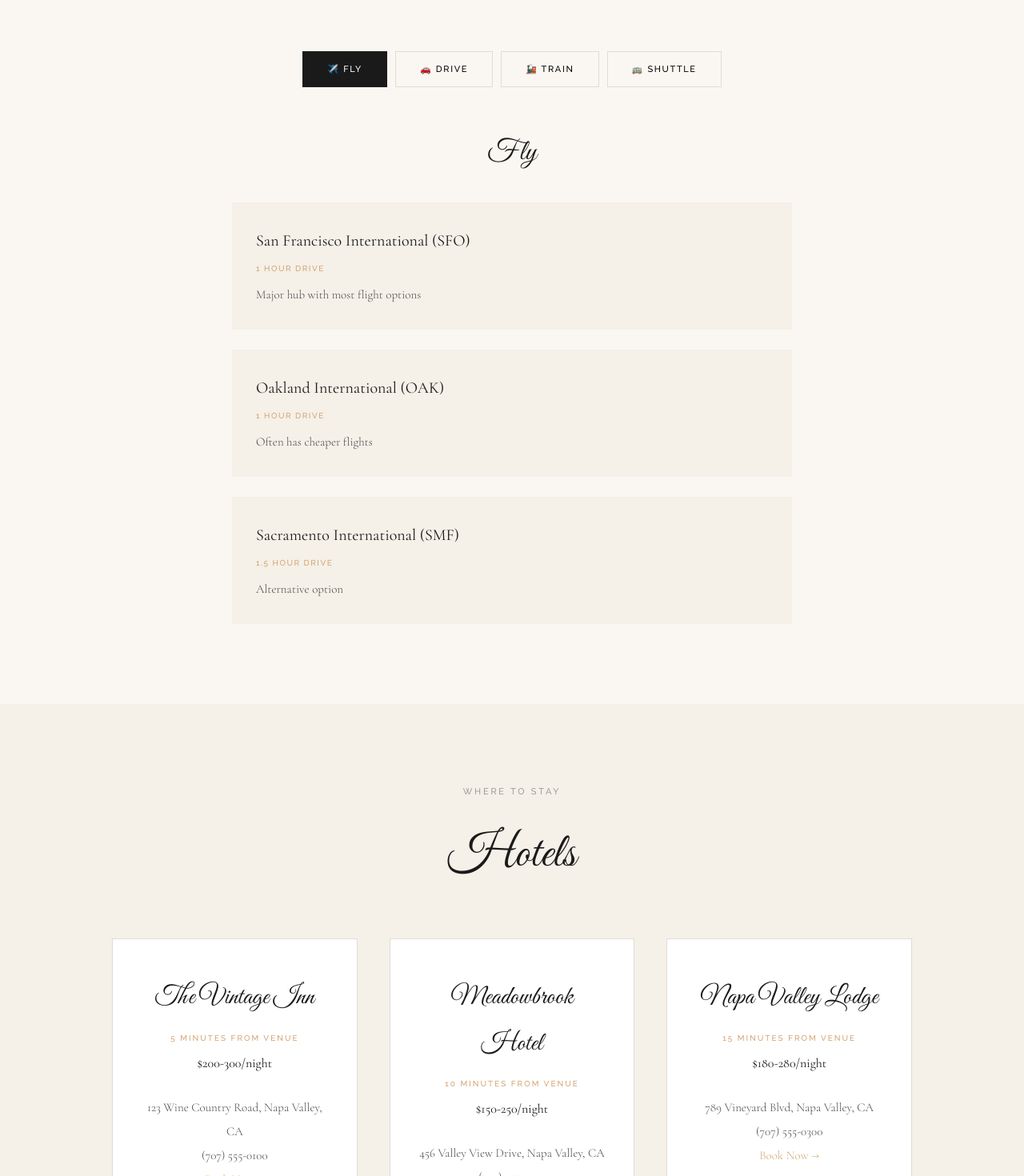
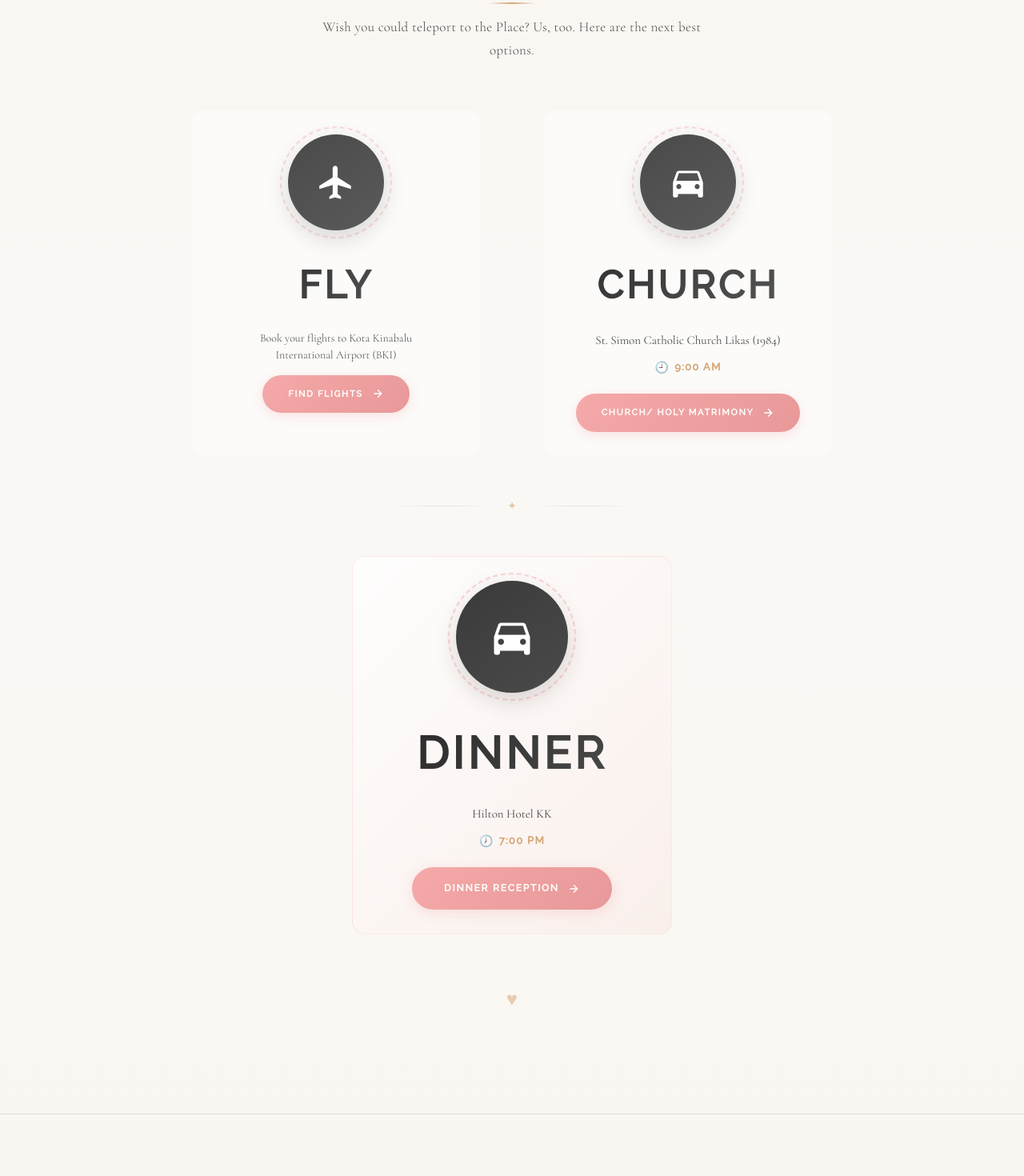
Before and after one commit to FidHackU/WeddingApp, a React (Vite) app in the folder WeddingReact/: page /travel in a window 1280 px wide. Shown: the part 400-1870 px from the top of the page at 80% size. Built offline with nearby package versions, Linux system fonts and the light colour scheme.

Commit message:
Enhanced Travel page with premium design - circular icons, animated rings, gradient buttons, decorative flourishes

```diff
--- a/WeddingReact/src/pages/Travel.css
+++ b/WeddingReact/src/pages/Travel.css
@@ -1,216 +1,396 @@
+/* ================================
+   Travel Section - Premium Design
+   ================================ */
+
 .travel-section {
-    padding: 100px 20px;
-    background-color: var(--color-bg);
+    padding: 100px 20px 120px;
     text-align: center;
+    background: linear-gradient(180deg, var(--color-bg) 0%, #faf8f5 50%, var(--color-bg) 100%);
+    position: relative;
+    overflow: hidden;
 }
 
-/* Transport Tabs */
-.transport-tabs {
-    display: flex;
-    justify-content: center;
-    gap: 10px;
-    margin-bottom: 50px;
-    flex-wrap: wrap;
+/* Decorative Side Elements */
+.travel-decoration {
+    position: absolute;
+    top: 100px;
+    font-size: 48px;
+    color: rgba(0, 0, 0, 0.06);
+    font-family: serif;
 }
 
-.transport-tab {
-    padding: 15px 30px;
-    font-family: var(--font-sans);
-    font-size: 11px;
-    font-weight: 500;
-    letter-spacing: 0.15em;
-    text-transform: uppercase;
-    background: transparent;
-    border: 1px solid var(--color-line-light);
-    cursor: pointer;
-    transition: all 0.3s ease;
+.travel-decoration-left {
+    left: 5%;
+    transform: rotate(-15deg);
 }
 
-.transport-tab:hover {
-    border-color: var(--color-accent);
-    color: var(--color-accent);
+.travel-decoration-right {
+    right: 5%;
+    transform: rotate(15deg) scaleX(-1);
 }
 
-.transport-tab.active {
-    background: var(--color-text);
-    color: white;
-    border-color: var(--color-text);
+/* Title Styling */
+.travel-title {
+    font-family: var(--font-script);
+    font-size: clamp(48px, 7vw, 72px);
+    font-weight: 400;
+    color: var(--color-text);
+    margin-bottom: 20px;
+    position: relative;
+    display: inline-block;
 }
 
-/* Transport Content */
-.transport-content {
-    max-width: 700px;
+.travel-title::after {
+    content: '';
+    position: absolute;
+    bottom: -5px;
+    left: 50%;
+    transform: translateX(-50%);
+    width: 60px;
+    height: 2px;
+    background: linear-gradient(90deg, transparent, var(--color-accent), transparent);
+}
+
+.travel-subtitle {
+    font-family: var(--font-serif);
+    font-size: 17px;
+    font-weight: 300;
+    color: var(--color-text-light);
+    margin-bottom: 60px;
+    max-width: 480px;
+    margin-left: auto;
+    margin-right: auto;
+    line-height: 1.7;
+    letter-spacing: 0.02em;
+}
+
+/* Card Grid */
+.travel-grid {
+    display: grid;
+    grid-template-columns: repeat(2, 1fr);
+    gap: 80px;
+    max-width: 800px;
+    margin: 0 auto 50px;
+}
+
+/* Card Styling */
+.travel-card {
+    display: flex;
+    flex-direction: column;
+    align-items: center;
+    text-align: center;
+    padding: 30px 20px;
+    background: rgba(255, 255, 255, 0.5);
+    border-radius: 16px;
+    transition: transform 0.4s ease, box-shadow 0.4s ease;
+}
+
+.travel-card:hover {
+    transform: translateY(-8px);
+    box-shadow: 0 20px 60px rgba(0, 0, 0, 0.08);
+}
+
+.travel-card-center {
+    max-width: 400px;
     margin: 0 auto;
 }
 
-.transport-panel {
-    animation: fadeIn 0.3s ease;
+.travel-card-featured {
+    background: linear-gradient(135deg, rgba(255, 255, 255, 0.8), rgba(245, 169, 169, 0.1));
+    border: 1px solid rgba(245, 169, 169, 0.2);
 }
 
-.transport-title {
-    font-family: var(--font-script);
-    font-size: 36px;
-    font-weight: 400;
-    color: var(--color-text);
-    margin-bottom: 30px;
+/* Icon Wrapper with Ring Animation */
+.travel-icon-wrapper {
+    position: relative;
+    margin-bottom: 25px;
 }
 
-.transport-description {
-    font-family: var(--font-serif);
-    font-size: 18px;
-    font-weight: 300;
-    line-height: 1.9;
-    color: var(--color-text-light);
-    margin-bottom: 30px;
+.travel-icon {
+    width: 120px;
+    height: 120px;
+    border-radius: 50%;
+    background: linear-gradient(145deg, #4a4a4a, #5a5a5a);
+    display: flex;
+    align-items: center;
+    justify-content: center;
+    position: relative;
+    z-index: 2;
+    box-shadow: 0 10px 30px rgba(0, 0, 0, 0.15);
+    transition: transform 0.3s ease;
 }
 
-/* Airports */
-.airports-list {
-    display: grid;
-    gap: 25px;
+.travel-card:hover .travel-icon {
+    transform: scale(1.05);
 }
 
-.airport-card {
-    background: var(--color-bg-warm);
-    padding: 30px;
-    text-align: left;
+.travel-icon-featured {
+    width: 140px;
+    height: 140px;
+    background: linear-gradient(145deg, #3a3a3a, #4a4a4a);
 }
 
-.airport-name {
+.travel-icon svg {
+    width: 50px;
+    height: 50px;
+    color: #ffffff;
+}
+
+.travel-icon-featured svg {
+    width: 60px;
+    height: 60px;
+}
+
+/* Animated Ring */
+.icon-ring {
+    position: absolute;
+    top: 50%;
+    left: 50%;
+    transform: translate(-50%, -50%);
+    width: 140px;
+    height: 140px;
+    border: 2px dashed rgba(245, 169, 169, 0.4);
+    border-radius: 50%;
+    animation: rotate 20s linear infinite;
+    z-index: 1;
+}
+
+.icon-ring-featured {
+    width: 160px;
+    height: 160px;
+    border-color: rgba(245, 169, 169, 0.5);
+}
+
+@keyframes rotate {
+    from {
+        transform: translate(-50%, -50%) rotate(0deg);
+    }
+
+    to {
+        transform: translate(-50%, -50%) rotate(360deg);
+    }
+}
+
+/* Card Title */
+.travel-card-title {
+    font-family: var(--font-sans);
+    font-size: clamp(32px, 4vw, 48px);
+    font-weight: 800;
+    letter-spacing: 0.08em;
+    color: var(--color-text);
+    margin-bottom: 12px;
+    background: linear-gradient(135deg, #333 0%, #555 100%);
+    -webkit-background-clip: text;
+    -webkit-text-fill-color: transparent;
+    background-clip: text;
+}
+
+.travel-card-title-featured {
+    font-size: clamp(36px, 5vw, 56px);
+    background: linear-gradient(135deg, #2a2a2a 0%, #4a4a4a 100%);
+    -webkit-background-clip: text;
+    background-clip: text;
+}
+
+/* Card Description & Location */
+.travel-card-desc {
     font-family: var(--font-serif);
-    font-size: 20px;
+    font-size: 14px;
+    font-weight: 300;
+    color: var(--color-text-light);
+    margin-bottom: 15px;
+    max-width: 200px;
+    line-height: 1.5;
+}
+
+.travel-card-location {
+    font-family: var(--font-serif);
+    font-size: 15px;
     font-weight: 400;
-    color: var(--color-text);
+    color: var(--color-text-light);
     margin-bottom: 8px;
 }
 
-.airport-distance {
+.travel-card-time {
     font-family: var(--font-sans);
-    font-size: 10px;
-    font-weight: 500;
+    font-size: 13px;
+    font-weight: 600;
+    letter-spacing: 0.1em;
+    color: var(--color-accent);
+    margin-bottom: 20px;
+    display: flex;
+    align-items: center;
+    justify-content: center;
+    gap: 6px;
+}
+
+.time-icon {
+    font-size: 14px;
+}
+
+/* Button Styling */
+.travel-btn {
+    display: inline-flex;
+    align-items: center;
+    gap: 10px;
+    padding: 14px 32px;
+    background: linear-gradient(135deg, #f5a9a9 0%, #e89898 100%);
+    color: #ffffff;
+    font-family: var(--font-sans);
+    font-size: 11px;
+    font-weight: 600;
     letter-spacing: 0.15em;
     text-transform: uppercase;
-    color: var(--color-accent);
-    margin-bottom: 10px;
+    text-decoration: none;
+    border-radius: 50px;
+    transition: all 0.3s ease;
+    box-shadow: 0 4px 15px rgba(245, 169, 169, 0.3);
+    position: relative;
+    overflow: hidden;
 }
 
-.airport-description {
-    font-family: var(--font-serif);
-    font-size: 15px;
-    font-weight: 300;
-    color: var(--color-text-light);
+.travel-btn::before {
+    content: '';
+    position: absolute;
+    top: 0;
+    left: -100%;
+    width: 100%;
+    height: 100%;
+    background: linear-gradient(90deg, transparent, rgba(255, 255, 255, 0.2), transparent);
+    transition: left 0.5s ease;
 }
 
-/* Shuttle Details */
-.shuttle-details {
-    display: grid;
-    grid-template-columns: 1fr 1fr;
-    gap: 30px;
-    max-width: 400px;
-    margin: 30px auto 0;
+.travel-btn:hover::before {
+    left: 100%;
 }
 
-.shuttle-info {
-    text-align: center;
+.travel-btn:hover {
+    transform: translateY(-3px);
+    box-shadow: 0 8px 25px rgba(245, 169, 169, 0.4);
 }
 
-.shuttle-label {
-    display: block;
-    font-family: var(--font-sans);
-    font-size: 10px;
-    font-weight: 500;
-    letter-spacing: 0.15em;
-    text-transform: uppercase;
-    color: var(--color-text-muted);
-    margin-bottom: 10px;
+.travel-btn-featured {
+    padding: 16px 40px;
+    font-size: 12px;
 }
 
-.shuttle-value {
-    font-family: var(--font-serif);
-    font-size: 18px;
-    font-weight: 400;
-    color: var(--color-text);
+.btn-arrow {
+    width: 16px;
+    height: 16px;
+    transition: transform 0.3s ease;
 }
 
-/* Accommodations */
-.accommodations-section {
-    padding: 100px 20px;
-    background-color: var(--color-bg-warm);
+.travel-btn:hover .btn-arrow {
+    transform: translateX(4px);
 }
 
-.accommodations-grid {
-    display: grid;
-    grid-template-columns: repeat(auto-fit, minmax(280px, 1fr));
-    gap: 40px;
-    max-width: 1000px;
-    margin: 0 auto;
+/* Divider */
+.travel-divider {
+    margin: 50px auto;
+    display: flex;
+    align-items: center;
+    justify-content: center;
+    gap: 20px;
+    max-width: 300px;
 }
 
-.accommodation-card {
-    text-align: center;
-    padding: 45px 35px;
-    background: white;
-    border: 1px solid var(--color-line-light);
+.travel-divider::before,
+.travel-divider::after {
+    content: '';
+    flex: 1;
+    height: 1px;
+    background: linear-gradient(90deg, transparent, rgba(0, 0, 0, 0.1), transparent);
 }
 
-.accommodation-name {
-    font-family: var(--font-script);
-    font-size: 32px;
-    font-weight: 400;
-    color: var(--color-text);
-    margin-bottom: 12px;
+.divider-ornament {
+    color: var(--color-accent);
+    font-size: 14px;
+    opacity: 0.6;
 }
 
-.accommodation-distance {
-    font-family: var(--font-sans);
-    font-size: 10px;
-    font-weight: 500;
-    letter-spacing: 0.2em;
-    text-transform: uppercase;
+/* Bottom Flourish */
+.travel-flourish {
+    margin-top: 60px;
+    font-size: 24px;
     color: var(--color-accent);
-    margin-bottom: 8px;
+    animation: pulse 2s ease-in-out infinite;
 }
 
-.accommodation-price {
-    font-family: var(--font-serif);
-    font-size: 16px;
-    font-weight: 400;
-    color: var(--color-text);
-    margin-bottom: 25px;
+@keyframes pulse {
+
+    0%,
+    100% {
+        opacity: 0.5;
+        transform: scale(1);
+    }
+
+    50% {
+        opacity: 1;
+        transform: scale(1.1);
+    }
 }
 
-.accommodation-details {
-    font-family: var(--font-serif);
-    font-size: 15px;
-    font-weight: 300;
-    line-height: 2;
-    color: var(--color-text-light);
+/* Responsive Design */
+@media (max-width: 768px) {
+    .travel-grid {
+        grid-template-columns: 1fr;
+        gap: 40px;
+    }
+
+    .travel-decoration {
+        display: none;
+    }
+
+    .travel-icon {
+        width: 100px;
+        height: 100px;
+    }
+
+    .travel-icon svg {
+        width: 40px;
+        height: 40px;
+    }
+
+    .icon-ring {
+        width: 120px;
+        height: 120px;
+    }
+
+    .travel-icon-featured {
+        width: 120px;
+        height: 120px;
+    }
+
+    .icon-ring-featured {
+        width: 140px;
+        height: 140px;
+    }
 }
 
-.accommodation-details a {
-    color: var(--color-accent);
-    text-decoration: none;
-    transition: color 0.3s ease;
-}
+@media (max-width: 480px) {
+    .travel-section {
+        padding: 60px 15px 80px;
+    }
 
-.accommodation-details a:hover {
-    color: var(--color-text);
-}
+    .travel-title {
+        font-size: 42px;
+    }
 
-.accommodation-note {
-    font-family: var(--font-serif);
-    font-size: 14px;
-    font-weight: 300;
-    font-style: italic;
-    color: var(--color-text-muted);
-    margin-top: 25px;
-    padding-top: 25px;
-    border-top: 1px solid var(--color-line-light);
-}
+    .travel-subtitle {
+        font-size: 15px;
+        margin-bottom: 40px;
+    }
 
-@media (max-width: 600px) {
-    .shuttle-details {
-        grid-template-columns: 1fr;
-        gap: 20px;
+    .travel-card-title {
+        font-size: 28px;
+    }
+
+    .travel-btn {
+        padding: 12px 24px;
+        font-size: 10px;
+    }
+
+    .travel-card {
+        padding: 20px 15px;
     }
 }
--- a/WeddingReact/src/pages/Travel.tsx
+++ b/WeddingReact/src/pages/Travel.tsx
@@ -1,136 +1,96 @@
-import { useState } from 'react';
-import { WEDDING } from '../config/wedding';
 import { Navigation } from '../components/Navigation';
 import { Footer } from '../components/Footer';
 import './Travel.css';
 
 export function Travel() {
-    const [activeTab, setActiveTab] = useState('fly');
-
     return (
         <div className="page">
             <Navigation />
 
             <section className="travel-section">
-                <p className="section-subtitle">Getting Here</p>
-                <h2 className="section-title">Travel</h2>
+                {/* Decorative Elements */}
+                <div className="travel-decoration travel-decoration-left">❧</div>
+                <div className="travel-decoration travel-decoration-right">❧</div>
 
-                {/* Transport Tabs */}
-                <div className="transport-tabs">
-                    <button
-                        className={`transport-tab ${activeTab === 'fly' ? 'active' : ''}`}
-                        onClick={() => setActiveTab('fly')}
-                    >
-                        ✈️ Fly
-                    </button>
-                    <button
-                        className={`transport-tab ${activeTab === 'drive' ? 'active' : ''}`}
-                        onClick={() => setActiveTab('drive')}
-                    >
-                        🚗 Drive
-                    </button>
-                    <button
-                        className={`transport-tab ${activeTab === 'train' ? 'active' : ''}`}
-                        onClick={() => setActiveTab('train')}
-                    >
-                        🚂 Train
-                    </button>
-                    <button
-                        className={`transport-tab ${activeTab === 'shuttle' ? 'active' : ''}`}
-                        onClick={() => setActiveTab('shuttle')}
-                    >
-                        🚌 Shuttle
-                    </button>
+                <h2 className="travel-title">Travel</h2>
+                <p className="travel-subtitle">Wish you could teleport to the Place? Us, too. Here are the next best options.</p>
+
+                <div className="travel-grid">
+                    {/* Fly Card */}
+                    <div className="travel-card">
+                        <div className="travel-icon-wrapper">
+                            <div className="travel-icon">
+                                <svg viewBox="0 0 24 24" fill="currentColor">
+                                    <path d="M21 16v-2l-8-5V3.5c0-.83-.67-1.5-1.5-1.5S10 2.67 10 3.5V9l-8 5v2l8-2.5V19l-2 1.5V22l3.5-1 3.5 1v-1.5L13 19v-5.5l8 2.5z" />
+                                </svg>
+                            </div>
+                            <div className="icon-ring"></div>
+                        </div>
+                        <h3 className="travel-card-title">FLY</h3>
+                        <p className="travel-card-desc">Book your flights to Kota Kinabalu International Airport (BKI)</p>
+                        <a href="https://my.trip.com/" target="_blank" rel="noopener noreferrer" className="travel-btn">
+                            <span>FIND FLIGHTS</span>
+                            <svg className="btn-arrow" viewBox="0 0 24 24" fill="none" stroke="currentColor" strokeWidth="2">
+                                <path d="M5 12h14M12 5l7 7-7 7" />
+                            </svg>
+                        </a>
+                    </div>
+
+                    {/* Church Card */}
+                    <div className="travel-card">
+                        <div className="travel-icon-wrapper">
+                            <div className="travel-icon">
+                                <svg viewBox="0 0 24 24" fill="currentColor">
+                                    <path d="M18.92 6.01C18.72 5.42 18.16 5 17.5 5h-11c-.66 0-1.21.42-1.42 1.01L3 12v8c0 .55.45 1 1 1h1c.55 0 1-.45 1-1v-1h12v1c0 .55.45 1 1 1h1c.55 0 1-.45 1-1v-8l-2.08-5.99zM6.5 16c-.83 0-1.5-.67-1.5-1.5S5.67 13 6.5 13s1.5.67 1.5 1.5S7.33 16 6.5 16zm11 0c-.83 0-1.5-.67-1.5-1.5s.67-1.5 1.5-1.5 1.5.67 1.5 1.5-.67 1.5-1.5 1.5zM5 11l1.5-4.5h11L19 11H5z" />
+                                </svg>
+                            </div>
+                            <div className="icon-ring"></div>
+                        </div>
+                        <h3 className="travel-card-title">CHURCH</h3>
+                        <p className="travel-card-location">St. Simon Catholic Church Likas (1984)</p>
+                        <p className="travel-card-time">
+                            <span className="time-icon">🕘</span> 9:00 AM
+                        </p>
+                        <a href="https://maps.google.com/?q=St.+Simon+Catholic+Church+Likas" target="_blank" rel="noopener noreferrer" className="travel-btn">
+                            <span>CHURCH/ HOLY MATRIMONY</span>
+                            <svg className="btn-arrow" viewBox="0 0 24 24" fill="none" stroke="currentColor" strokeWidth="2">
+                                <path d="M5 12h14M12 5l7 7-7 7" />
+                            </svg>
+                        </a>
+                    </div>
                 </div>
 
-                {/* Tab Content */}
-                <div className="transport-content">
-                    {activeTab === 'fly' && (
-                        <div className="transport-panel">
-                            <h3 className="transport-title">Fly</h3>
-                            <div className="airports-list">
-                                {WEDDING.travel.fly.map((airport, index) => (
-                                    <div key={index} className="airport-card">
-                                        <h4 className="airport-name">{airport.name}</h4>
-                                        <p className="airport-distance">{airport.distance}</p>
-                                        <p className="airport-description">{airport.description}</p>
-                                    </div>
-                                ))}
-                            </div>
+                {/* Divider */}
+                <div className="travel-divider">
+                    <span className="divider-ornament">✦</span>
+                </div>
+
+                {/* Dinner Card - Full Width */}
+                <div className="travel-card travel-card-center travel-card-featured">
+                    <div className="travel-icon-wrapper">
+                        <div className="travel-icon travel-icon-featured">
+                            <svg viewBox="0 0 24 24" fill="currentColor">
+                                <path d="M18.92 6.01C18.72 5.42 18.16 5 17.5 5h-11c-.66 0-1.21.42-1.42 1.01L3 12v8c0 .55.45 1 1 1h1c.55 0 1-.45 1-1v-1h12v1c0 .55.45 1 1 1h1c.55 0 1-.45 1-1v-8l-2.08-5.99zM6.5 16c-.83 0-1.5-.67-1.5-1.5S5.67 13 6.5 13s1.5.67 1.5 1.5S7.33 16 6.5 16zm11 0c-.83 0-1.5-.67-1.5-1.5s.67-1.5 1.5-1.5 1.5.67 1.5 1.5-.67 1.5-1.5 1.5zM5 11l1.5-4.5h11L19 11H5z" />
+                            </svg>
                         </div>
-                    )}
+                        <div className="icon-ring icon-ring-featured"></div>
+                    </div>
+                    <h3 className="travel-card-title travel-card-title-featured">DINNER</h3>
+                    <p className="travel-card-location">Hilton Hotel KK</p>
+                    <p className="travel-card-time">
+                        <span className="time-icon">🕖</span> 7:00 PM
+                    </p>
+                    <a href="https://maps.google.com/?q=Hilton+Kota+Kinabalu" target="_blank" rel="noopener noreferrer" className="travel-btn travel-btn-featured">
+                        <span>DINNER RECEPTION</span>
+                        <svg className="btn-arrow" viewBox="0 0 24 24" fill="none" stroke="currentColor" strokeWidth="2">
+                            <path d="M5 12h14M12 5l7 7-7 7" />
+                        </svg>
+                    </a>
+                </div>
 
-                    {activeTab === 'drive' && (
-                        <div className="transport-panel">
-                            <h3 className="transport-title">Drive</h3>
-                            <p className="transport-description">{WEDDING.travel.drive.description}</p>
-                            <a
-                                href={WEDDING.travel.drive.mapLink}
-                                target="_blank"
-                                rel="noopener noreferrer"
-                                className="btn"
-                            >
-                                Get Directions
-                            </a>
-                        </div>
-                    )}
-
-                    {activeTab === 'train' && (
-                        <div className="transport-panel">
-                            <h3 className="transport-title">Train</h3>
-                            <p className="transport-description">{WEDDING.travel.train.description}</p>
-                            <a
-                                href={WEDDING.travel.train.scheduleLink}
-                                target="_blank"
-                                rel="noopener noreferrer"
-                                className="btn"
-                            >
-                                View Schedule
-                            </a>
-                        </div>
-                    )}
-
-                    {activeTab === 'shuttle' && (
-                        <div className="transport-panel">
-                            <h3 className="transport-title">Wedding Shuttle</h3>
-                            <p className="transport-description">{WEDDING.travel.shuttle.description}</p>
-                            <div className="shuttle-details">
-                                <div className="shuttle-info">
-                                    <span className="shuttle-label">Pickup Location</span>
-                                    <span className="shuttle-value">{WEDDING.travel.shuttle.pickupLocation}</span>
-                                </div>
-                                <div className="shuttle-info">
-                                    <span className="shuttle-label">Departure Time</span>
-                                    <span className="shuttle-value">{WEDDING.travel.shuttle.departureTime}</span>
-                                </div>
-                            </div>
-                        </div>
-                    )}
-                </div>
-            </section>
-
-            {/* Accommodations */}
-            <section className="accommodations-section">
-                <p className="section-subtitle">Where to Stay</p>
-                <h2 className="section-title">Hotels</h2>
-                <div className="accommodations-grid">
-                    {WEDDING.accommodations.map((hotel, index) => (
-                        <div key={index} className="accommodation-card">
-                            <h3 className="accommodation-name">{hotel.name}</h3>
-                            <p className="accommodation-distance">{hotel.distance}</p>
-                            <p className="accommodation-price">{hotel.priceRange}</p>
-                            <div className="accommodation-details">
-                                <p>{hotel.address}</p>
-                                <p>{hotel.phone}</p>
-                                <p>
-                                    <a href={hotel.website} target="_blank" rel="noopener noreferrer">
-                                        Book Now →
-                                    </a>
-                                </p>
-                            </div>
-                            <p className="accommodation-note">{hotel.note}</p>
-                        </div>
-                    ))}
+                {/* Bottom Flourish */}
+                <div className="travel-flourish">
+                    <span>♥</span>
                 </div>
             </section>
 
```
